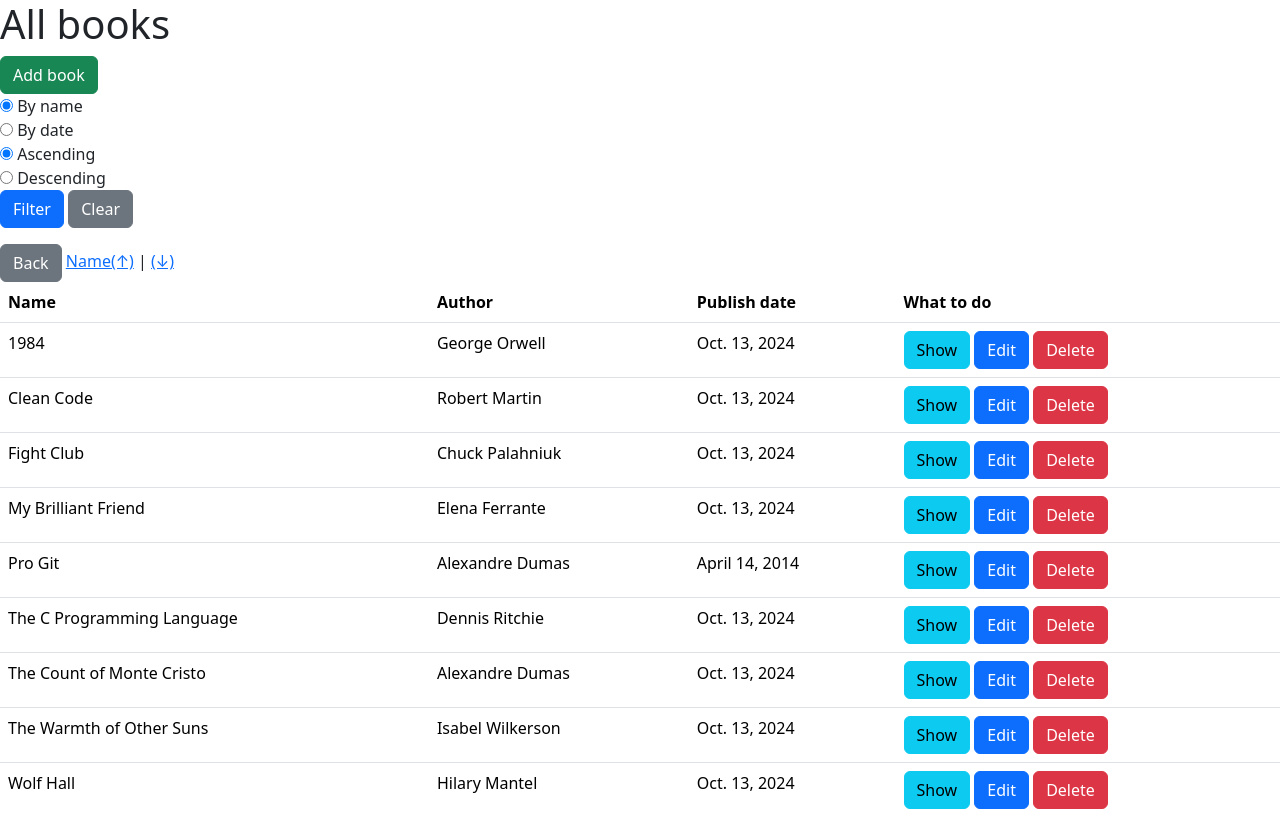
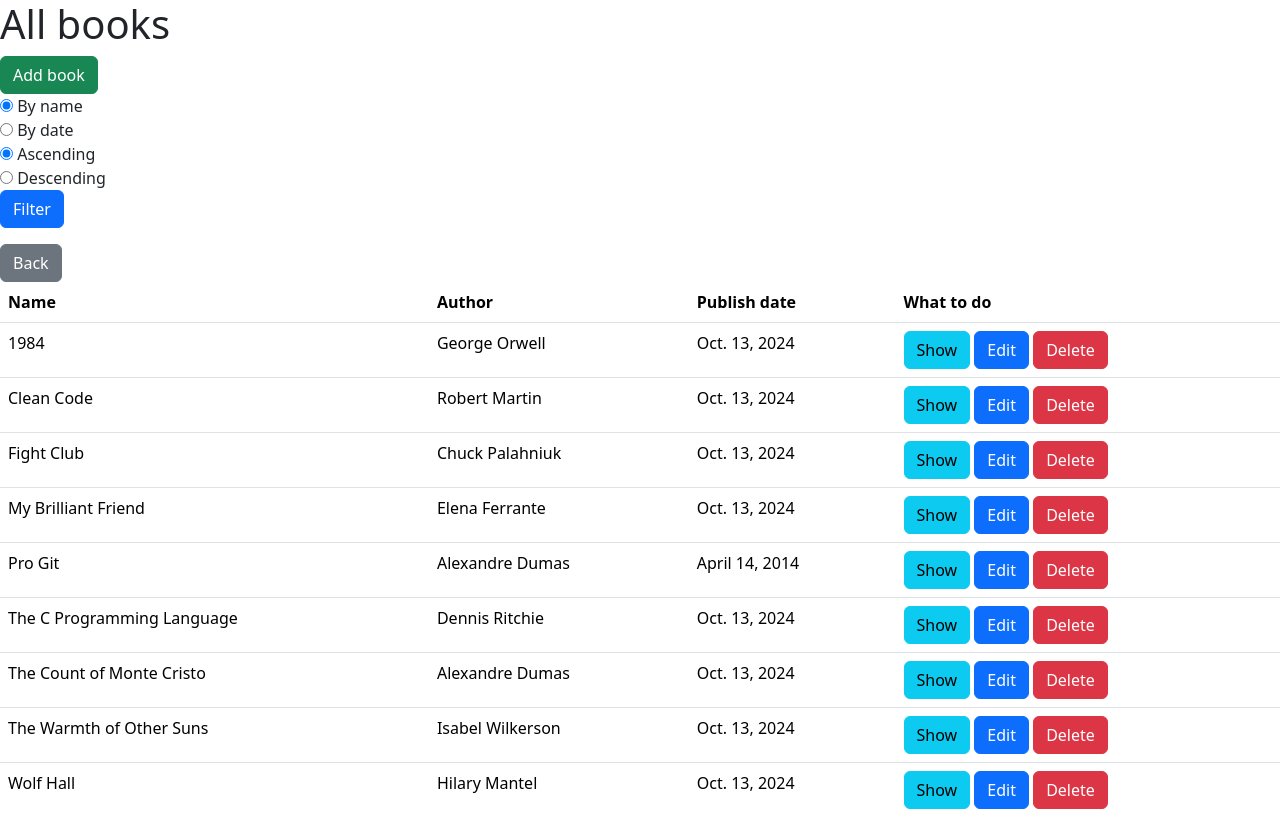
Before and after one commit to Naakinn/itcube-map, a Django app: page /books/ in a window 1280 px wide. Shown: the top 817 px of the page. Run offline with Django 5.2, Linux system fonts and the light colour scheme; data comes from the database, SQL or seed files in the repository.

Commit message:
Refactor testing/templates/books/book_list.html

```diff
--- a/testing/templates/books/book_list.html
+++ b/testing/templates/books/book_list.html
@@ -4,15 +4,6 @@
 <h1>All books</h1>
 {% if messages %}{% for message in messages %}<div class="alert alert-info">{{ message }}</div> {% endfor %}{% endif %}
 <a href="{% url 'book_create_view' %}" class="btn btn-success">Add book</a>
-
-<!-- <form method="get" class="form-inline mb-3">
-    <div class="form-group">
-        <input type="text" name="name" placeholder="By name" class="form-control"   >
-        {{ request.GET.name }}
-    </div>
-    <button type="submit" class="btn btn-primary">Filter</button>
-    <a href="{% url 'book_list_view' %}" class="btn btn-secondary">Clear</a>
-</form> -->
 
 <form method="get" class="form-inline mb-3">
     <div class="form-group">
@@ -33,15 +24,12 @@
     </div>
 
     <button type="submit" class="btn btn-primary">Filter</button>
-    <a href="{% url 'book_list_view' %}" class="btn btn-secondary">Clear</a>
 </form>
 <a href="{% url 'home' %}" class="btn btn-secondary">Back</a>
 <table class="table">
     <thead>
         <tr>
             <th>Name</th>
-            <a href="?sort_by=name{% if request.GET.name %}&name={{ request.GET.name }}{% endif %}">Name(↑)</a> |
-            <a href="?sort_by=-name{% if request.GET.name %}&name={{ request.GET.name }}{% endif %}">(↓)</a>
             <th>Author</th>
             <th>Publish date</th>
             <th>What to do</th>
@@ -66,14 +54,16 @@
                         <div class="modal-content">
                             <div class="modal-header">
                                 <h5 class="modal-title" id="deleteModalLabel">Confirm</h5>
-                                <button type="button" class="btn-close" data-bs-dismiss="modal" aria-label="Close"></button>
+                                <button type="button" class="btn-close" data-bs-dismiss="modal"
+                                    aria-label="Close"></button>
                             </div>
                             <div class="modal-body">Are you sure to delete "{{ book.name }}"
                                 by {{ book.author.first_name }} {{ book.author.surname }}?</div>
                             <div class="modal-footer">
                                 <form action="{% url 'book_delete_view' book.pk %}" method="post">
                                     {% csrf_token %}
-                                    <button type="button" class="btn btn-secondary" data-bs-dismiss="modal">Cancel</button>
+                                    <button type="button" class="btn btn-secondary"
+                                        data-bs-dismiss="modal">Cancel</button>
                                     <button type="submit" class="btn btn-danger">Delete</button>
                                 </form>
                             </div>
```
